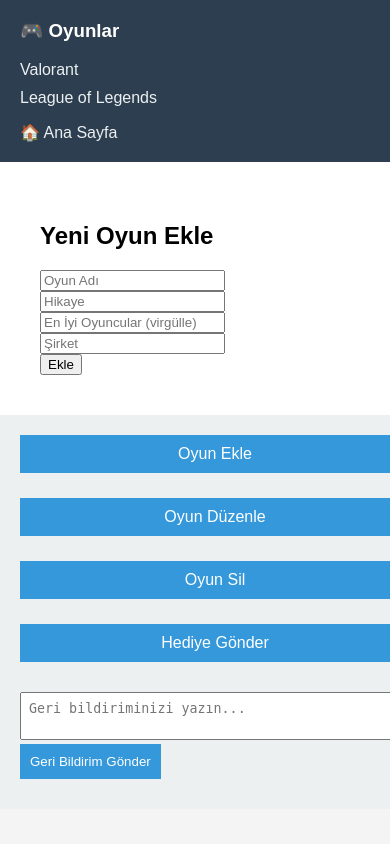
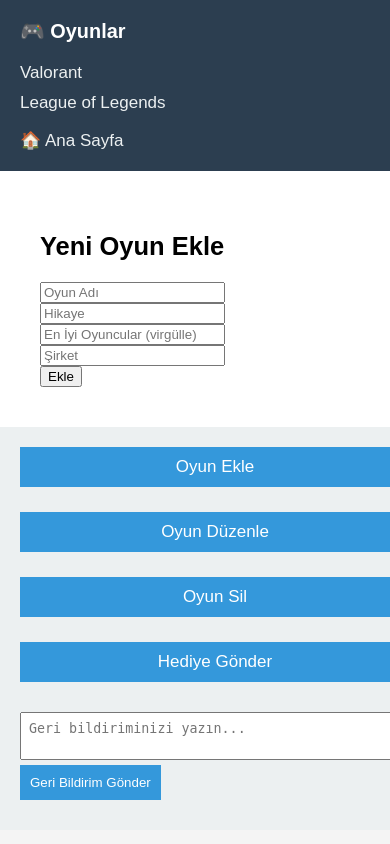
Before and after one commit to KeroRy1/KeroGame, a Flask app: page /add in a window 390 px wide; the page is wider, and only the part inside the window is pictured. Run offline with Flask 3, Linux system fonts and the light colour scheme.

Commit message:
Update style.css

```diff
--- a/static/style.css
+++ b/static/style.css
@@ -88,3 +88,8 @@ body {
         width: 100%;
     }
 }
+@media (max-width: 768px) {
+    body {
+        font-size: 17px;
+    }
+}
```
